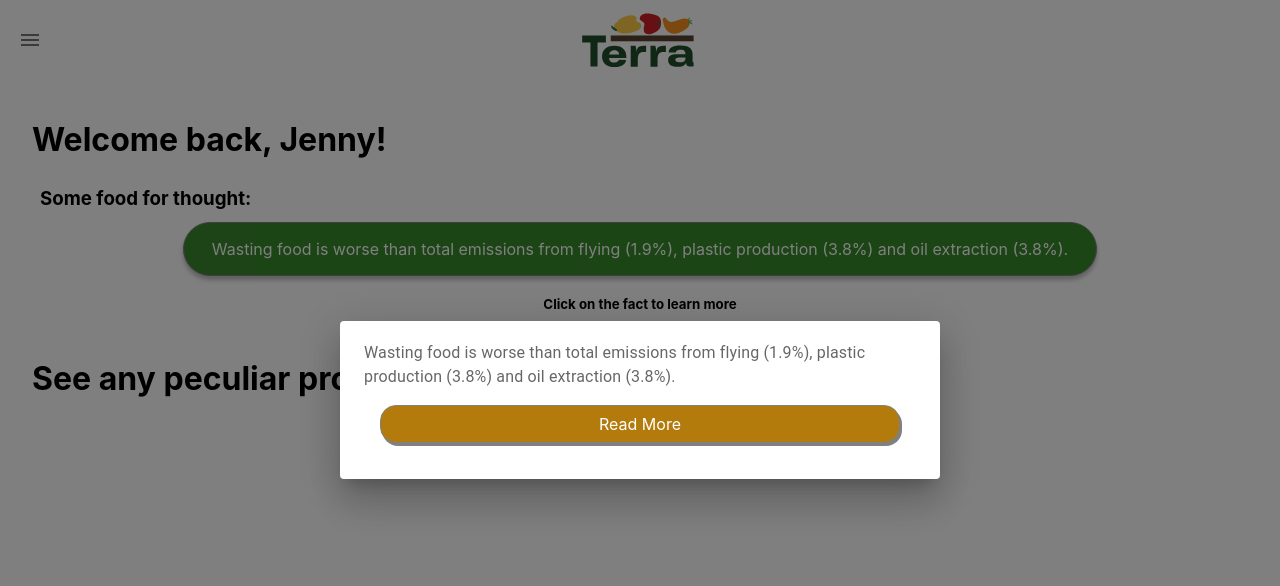
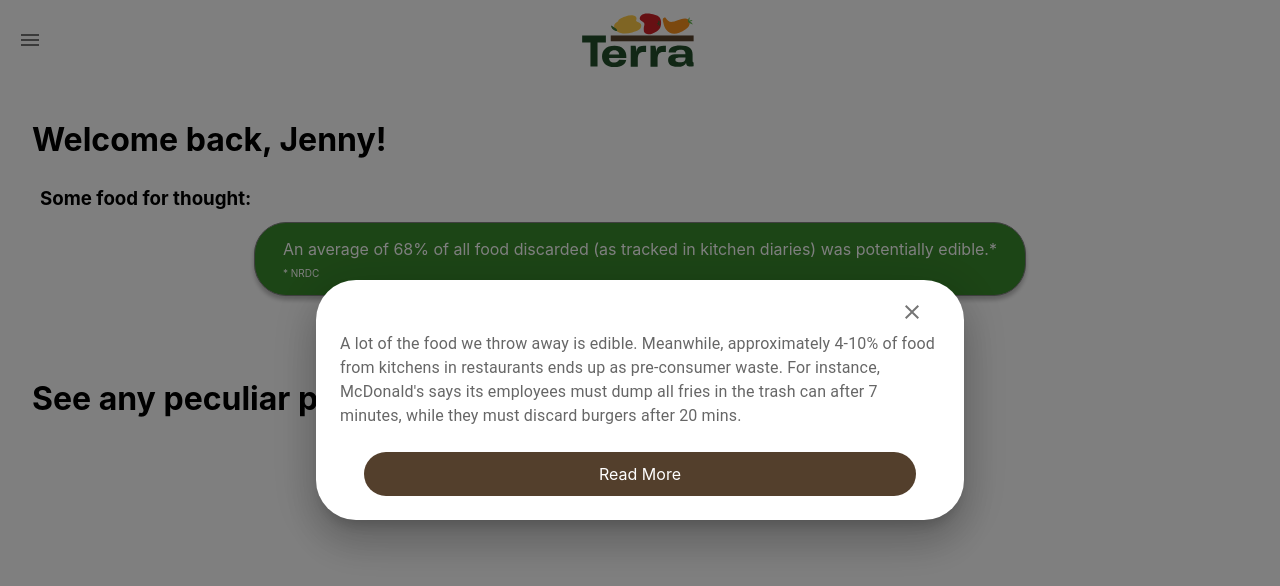
Before and after one commit to ShawnTownsend/terra-web, a React (Create React App) app: page /homepage in a window 1280 px wide. Both pictures are taken after a click on the element 640 px from the left and 249 px from the top of the page. Shown: the top 586 px of the page. Built offline with nearby package versions, Linux system fonts and the light colour scheme.

Commit message:
Dialog styled, external links, Fun Facts updated

```diff
--- a/src/components/FunFacts.jsx
+++ b/src/components/FunFacts.jsx
@@ -2,11 +2,14 @@ import React from "react";
 import styled from "styled-components";
 import PropTypes from "prop-types";
 
-const FunFacts = ({ funFactToggle, funFactMessage }) => {
+const FunFacts = ({ funFactToggle, funFactMessage, funFactRef }) => {
   return (
     <>
       <CardContainer onClick={funFactToggle}>
-        <FunFactsCard>{funFactMessage}</FunFactsCard>
+        <FunFactsCard>
+          {funFactMessage}
+          <FunFactReference>{funFactRef}</FunFactReference>
+        </FunFactsCard>
       </CardContainer>
     </>
   );
@@ -33,6 +36,7 @@ const CardContainer = styled.div`
 
 const FunFactsCard = styled.div`
   display: flex;
+  flex-direction: column;
   align-items: center;
   justify-content: center;
   border: 1px grey solid;
@@ -42,3 +46,9 @@ const FunFactsCard = styled.div`
   background-color: #398a2c;
   box-shadow: 0px 4px 4px rgba(0, 0, 0, 0.25);
 `;
+const FunFactReference = styled.div`
+  font-size: 10px;
+  margin-top: 8px;
+  align-items: flex-start;
+  width: 100%;
+`;
--- a/src/pages/HomeView.jsx
+++ b/src/pages/HomeView.jsx
@@ -1,4 +1,11 @@
-import { Dialog, DialogContent, DialogContentText, Slide } from "@mui/material";
+import {
+  Dialog,
+  DialogContentText,
+  DialogTitle,
+  IconButton,
+  Slide,
+} from "@mui/material";
+import CloseIcon from "@mui/icons-material/Close";
 import React, { useEffect, useState } from "react";
 import styled from "styled-components";
 import FunFacts from "../components/FunFacts";
@@ -57,13 +64,15 @@ const HomeView = () => {
     setFunFactObj(funFactsDB[Math.floor(Math.random() * funFactsDB.length)]);
   }, []);
 
-  console.log(funFactObj);
-  // this will be made dynamic later
-  const funFactMessage =
-    "Wasting food is worse than total emissions from flying (1.9%), plastic production (3.8%) and oil extraction (3.8%).";
+  const { funFactMessage, funFactRef, funFactModalMessage, funFactLink } =
+    funFactObj;
 
   const funFactToggle = () => {
     setFunFactDialogOpen(!funFactDialogOpen);
+  };
+
+  const onReadMore = () => {
+    window.open(funFactLink, "_blank", "noopener,noreferrer");
   };
   // make a use effect to load the randomizer function from utils and set the funfact to
   return (
@@ -75,7 +84,11 @@ const HomeView = () => {
       <WelcomeSubMessage>
         <h3>Some food for thought:</h3>
       </WelcomeSubMessage>
-      <FunFacts funFactToggle={funFactToggle} funFactMessage={funFactMessage} />
+      <FunFacts
+        funFactToggle={funFactToggle}
+        funFactMessage={funFactMessage}
+        funFactRef={funFactRef}
+      />
       <FunFactsSubText>
         <h5>Click on the fact to learn more</h5>
       </FunFactsSubText>
@@ -89,13 +102,22 @@ const HomeView = () => {
         keepMounted
         onClose={funFactToggle}
         aria-describedby="alert-dialog-slide-description"
+        PaperProps={{
+          style: { borderRadius: "40px", padding: "20px 24px" },
+        }}
       >
-        <DialogContent>
-          <DialogContentText id="alert-dialog-slide-description">
-            {funFactMessage}
-          </DialogContentText>
-          <ReadMoreButton>Read More</ReadMoreButton>
-        </DialogContent>
+        <DialogTitle>
+          <IconButton
+            sx={{ position: "absolute", right: "32px", top: "12px" }}
+            onClick={funFactToggle}
+          >
+            <CloseIcon />
+          </IconButton>
+        </DialogTitle>
+        <DialogContentText id="alert-dialog-slide-description">
+          {funFactModalMessage}
+        </DialogContentText>
+        <ReadMoreButton onClick={onReadMore}>Read More</ReadMoreButton>
       </Dialog>
     </>
   );
@@ -130,11 +152,9 @@ const ReadMoreButton = styled.div`
   display: flex;
   align-items: center;
   justify-content: center;
-  border: 1px grey solid;
-  border-radius: 1rem;
-  padding: 0.5rem;
+  border-radius: 100px;
+  padding: 12px;
   color: white;
-  background-color: rgb(179, 123, 12);
-  box-shadow: 2px 3px grey;
-  margin: 1rem;
+  background-color: #533f2c;
+  margin: 24px 24px 4px 24px;
 `;
```
